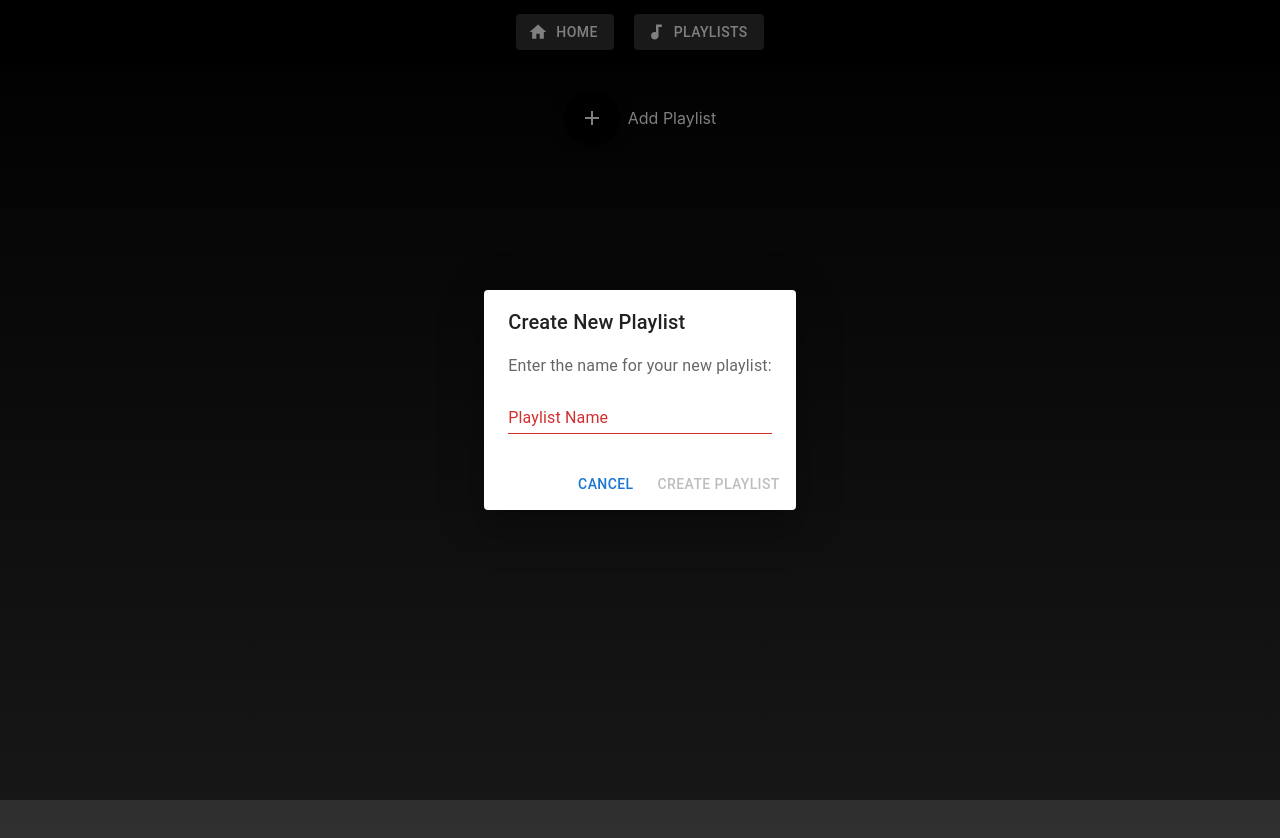
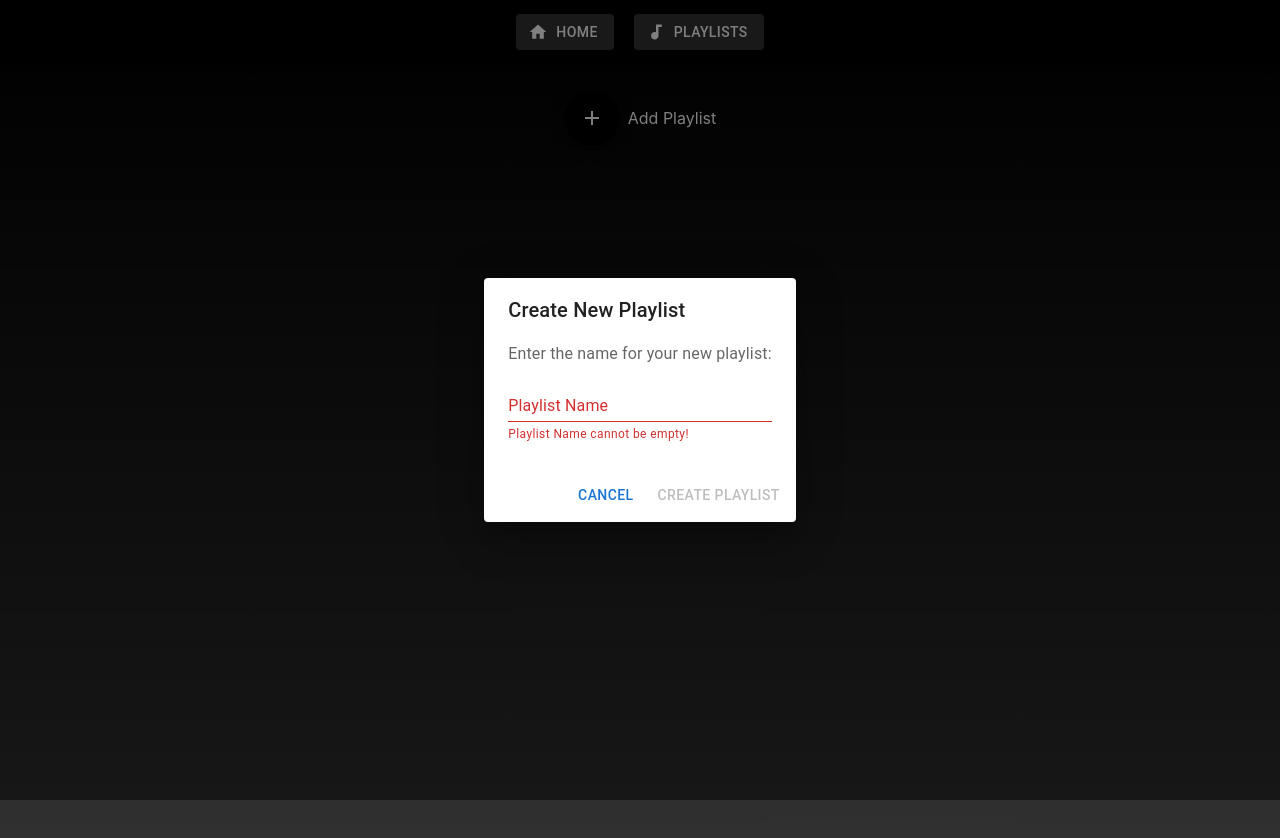
Before and after one commit to AhmeddOsama/Music-Playlist-App, a React (Create React App) app: page /playlists in a window 1280 px wide. Both pictures are taken after a click on the button "add". Shown: the top 838 px of the page. Built offline with nearby package versions, Linux system fonts and the light colour scheme.

Commit message:
Better error message handling when adding a new playlist

```diff
--- a/src/components/AddNewPlaylist.js
+++ b/src/components/AddNewPlaylist.js
@@ -6,7 +6,7 @@ import { addNewPlaylist, getPlaylists } from '../redux/slices/playlistsSlice';
 const AddNewPlaylist = ({ open, onClose }) => {
     const [playlistName, setPlaylistName] = useState('');
     const [inValid, setinValid] = useState(true);
-
+    const [errorMessage, setErrorMessage] = useState('Playlist Name cannot be empty!')
     const playlists = useSelector(getPlaylists)
     const dispatch = useDispatch()
     const handleInputChange = (event) => {
@@ -14,7 +14,18 @@ const AddNewPlaylist = ({ open, onClose }) => {
         isValiidName(event.target.value)
     };
     const isValiidName = (name) => {
-        setinValid(playlists.some((playlist) => playlist.name === name))
+        if (name == '') {
+            setinValid(true)
+            setErrorMessage('Playlist Name cannot be empty!')
+        }
+        else if (playlists.some((playlist) => playlist.name === name)) {
+            setinValid(true)
+            setErrorMessage('Playlist Name Already Exists')
+        }
+        else {
+            setinValid(false)
+            setErrorMessage('')
+        }
     }
     const handleSubmit = () => {
         dispatch(addNewPlaylist(playlistName))
@@ -41,6 +52,7 @@ const AddNewPlaylist = ({ open, onClose }) => {
                     value={playlistName}
                     onChange={handleInputChange}
                     error={inValid}
+                    helperText={errorMessage}
                 />
             </DialogContent>
             <DialogActions>
```
